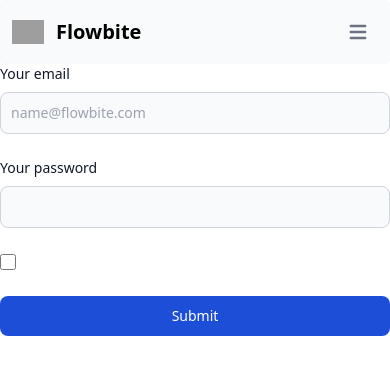
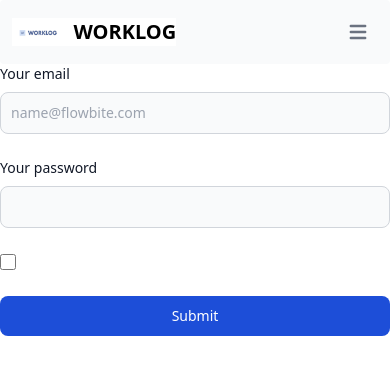
Before and after one commit to Meheer17/Python_SQL, a Flask app: page /login in a window 390 px wide. Shown: the top 375 px of the page. Run offline with Flask 2, Linux system fonts and the light colour scheme; some libraries are stand-ins or nearby versions; grey boxes are pictures that could not be loaded.

Commit message:
Login Nav changed

```diff
--- a/templates/login.html
+++ b/templates/login.html
@@ -12,9 +12,9 @@
 
 	<nav class="p-3 border-gray-200 rounded bg-gray-50 dark:bg-gray-800 dark:border-gray-700">
 		<div class="container flex flex-wrap items-center justify-between mx-auto">
-      <a href="#" class="flex items-center">
-          <img src="https://flowbite.com/docs/images/logo.svg" class="h-6 mr-3 sm:h-10" alt="Flowbite Logo" />
-          <span class="self-center text-xl font-semibold whitespace-nowrap dark:text-white">Flowbite</span>
+		  <a href="/" class="bg-white flex items-center">
+			  <img src="{{url_for('static', filename='asd.jpeg')}}" class="h-6 mr-3 sm:h-10" alt="Flowbite Logo" />
+			  <span class="self-center text-xl font-semibold whitespace-nowrap dark:text-white">WORKLOG</span>
 		  </a>
 		  <button data-collapse-toggle="navbar-solid-bg" type="button" class="inline-flex items-center p-2 ml-3 text-sm text-gray-500 rounded-lg md:hidden hover:bg-gray-100 focus:outline-none focus:ring-2 focus:ring-gray-200 dark:text-gray-400 dark:hover:bg-gray-700 dark:focus:ring-gray-600" aria-controls="navbar-solid-bg" aria-expanded="false">
 			<span class="sr-only">Open main menu</span>
@@ -44,6 +44,7 @@
 		  </div>
 		</div>
 	  </nav>
+
 
 
   {% if page == 'LOGIN' %}
```
Lines whose indentation alone changed are shown as unchanged.
